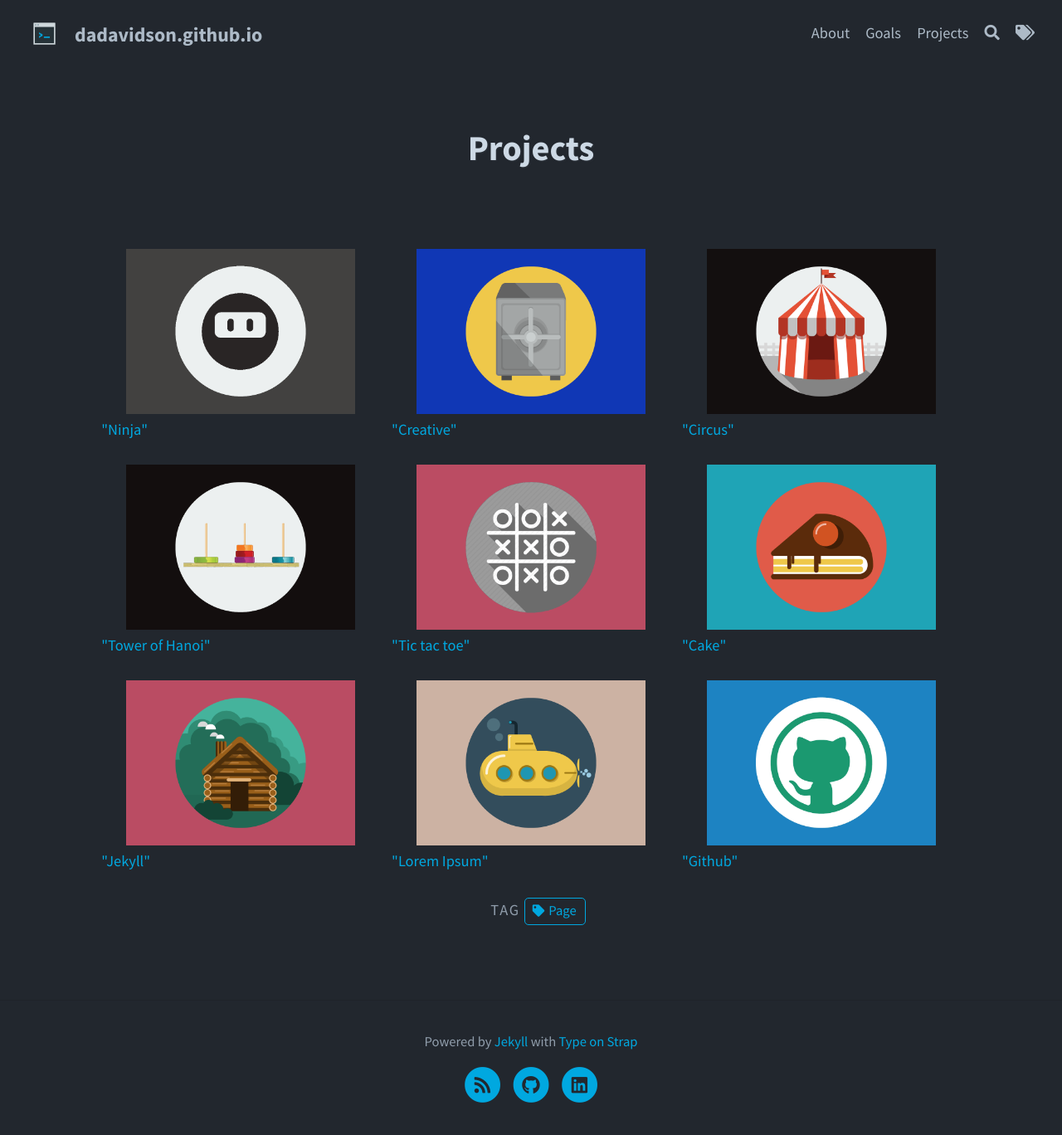
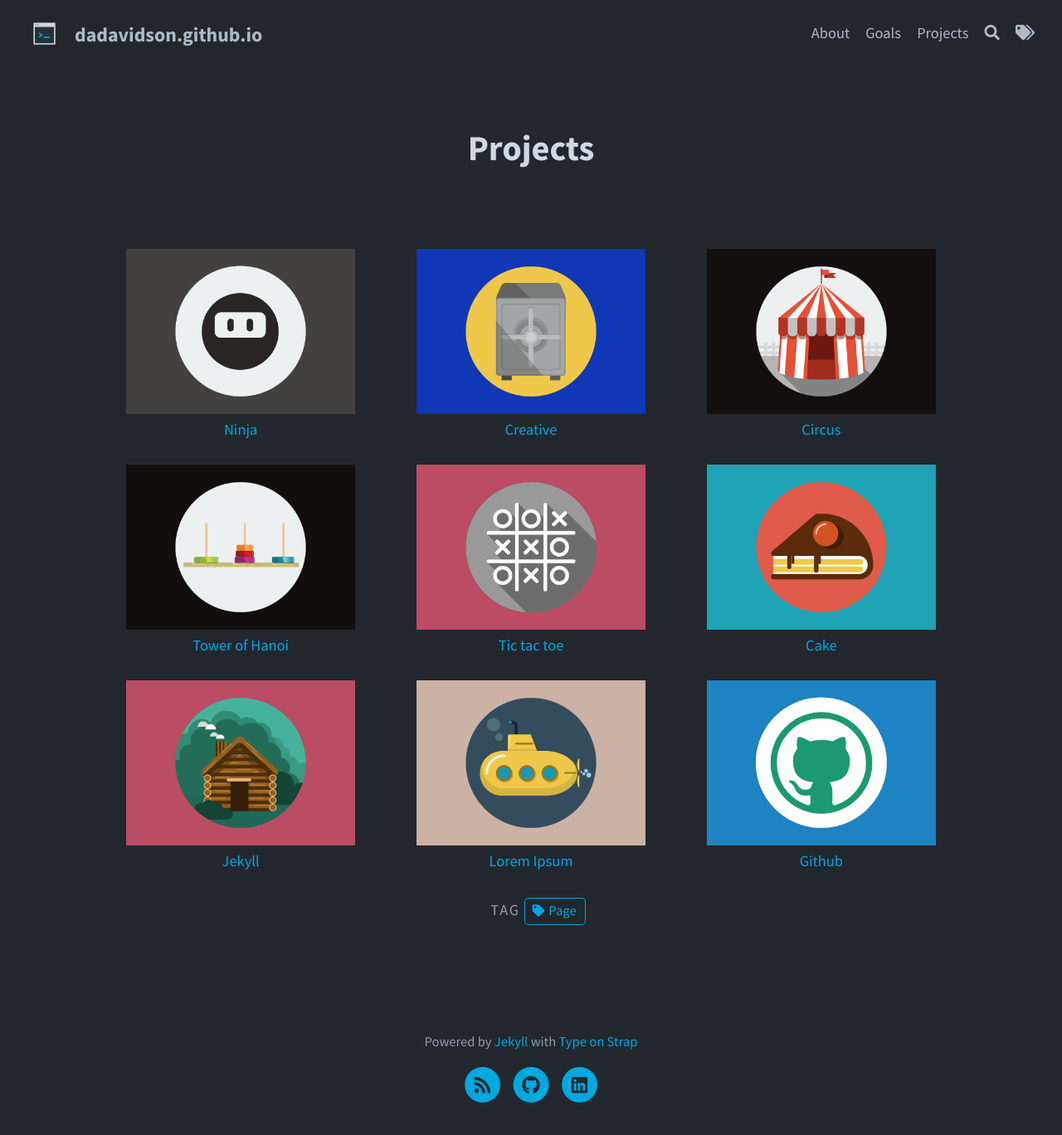
Before and after one commit to dadavidson/dadavidson.github.io, a Jekyll site: the page built from pages/projects.md, in a window 1280 px wide. Shown: the whole page at 83% size. Built offline with Jekyll 4.4.1, drawn with Linux system fonts in a browser that asks for light colours.

Commit message:
Update portfolio.html

```diff
--- a/_includes/portfolio.html
+++ b/_includes/portfolio.html
@@ -9,7 +9,7 @@
                 </div>
             </div>
             <img alt="" class="" src="{{ item.img | relative_url }}">
-            <p>"{{ item.title }}"</p>
+            <p style="text-align: center;">{{ item.title }}</p>
         </a>
     </div>
     {% endfor %}
```
